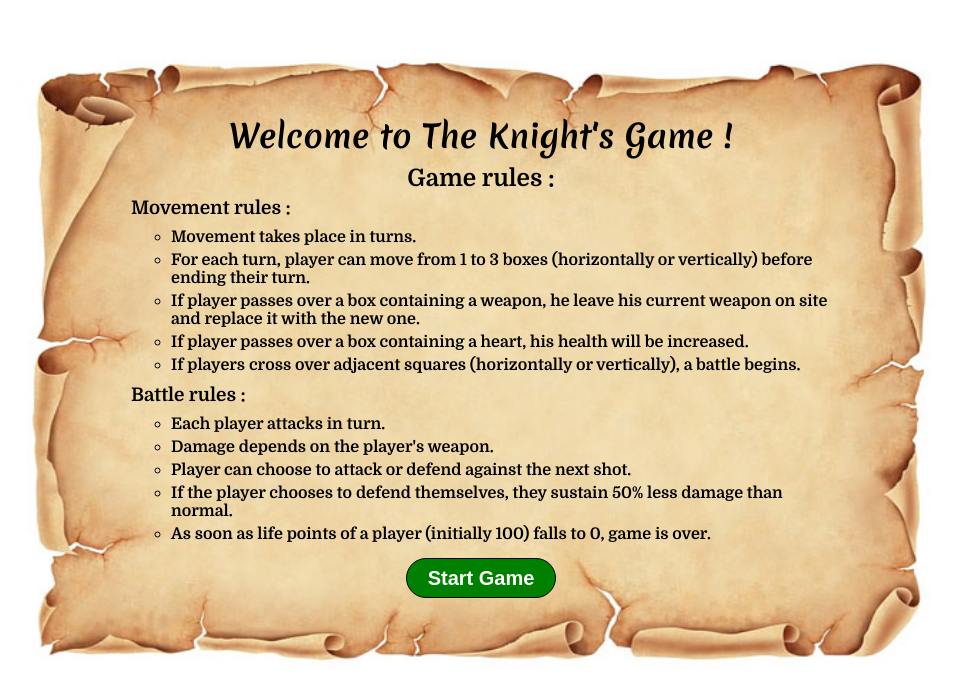
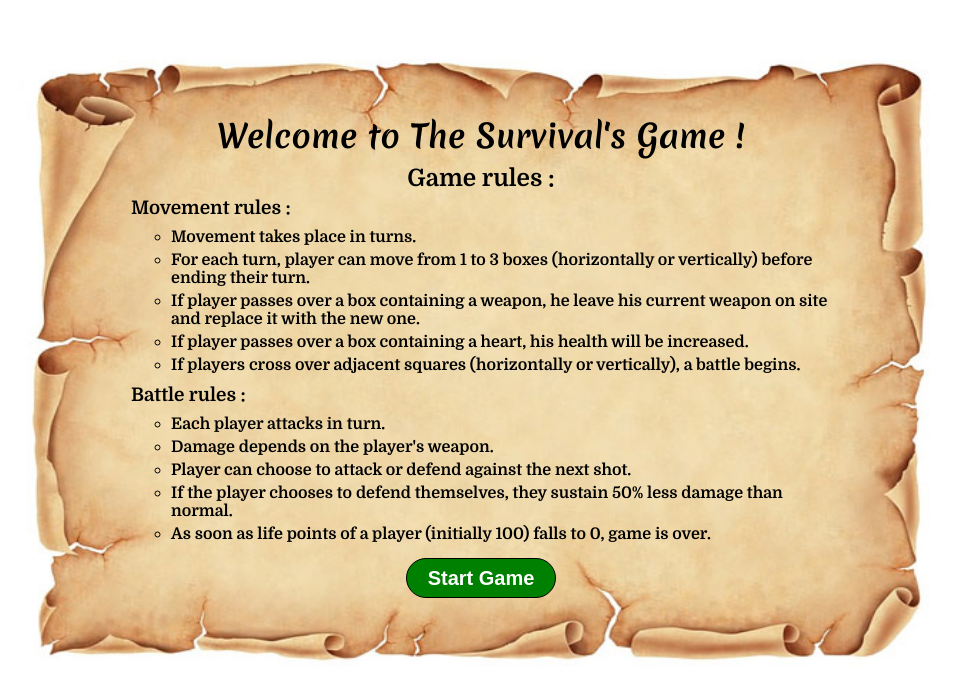
Before and after one commit to victorbruce/project6, a plain HTML site: page index.html in a window 1280 px wide. Shown: the whole page, without its empty margins (159-1117 px from the left). Drawn offline with nearby package versions, Linux system fonts and the light colour scheme.

Commit message:
page title

```diff
--- a/index.html
+++ b/index.html
@@ -10,8 +10,7 @@
 		<link href="https://fonts.googleapis.com/css?family=Domine:700" rel="stylesheet">
 		<!-- My style CSS -->
 		<link href="css/style.css" type="text/css" rel="stylesheet">
-		<title>Knight's Game</title>
-
+		<title>Survival's Game</title>
 	</head>
 
 	<body>
@@ -20,7 +19,7 @@
 		<div id="start-screen-wrapper">
 			<div id="start-screen">
 				<header>
-					<h1>Welcome to The Knight's Game !</h1>
+					<h1>Welcome to The Survival's Game !</h1>
 				</header>
 				<section>
 					<div>
```
